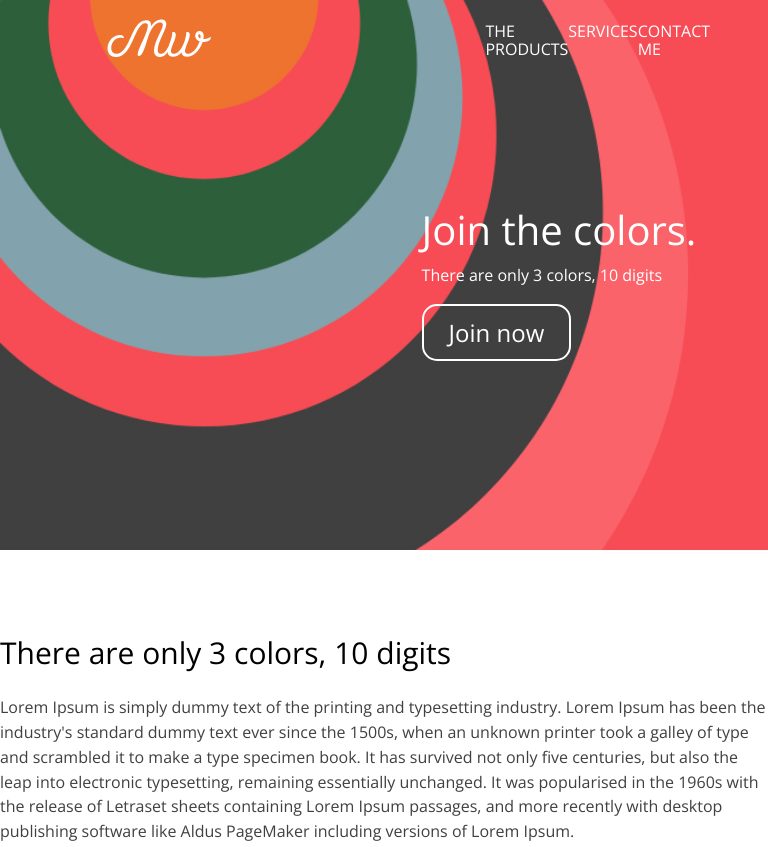
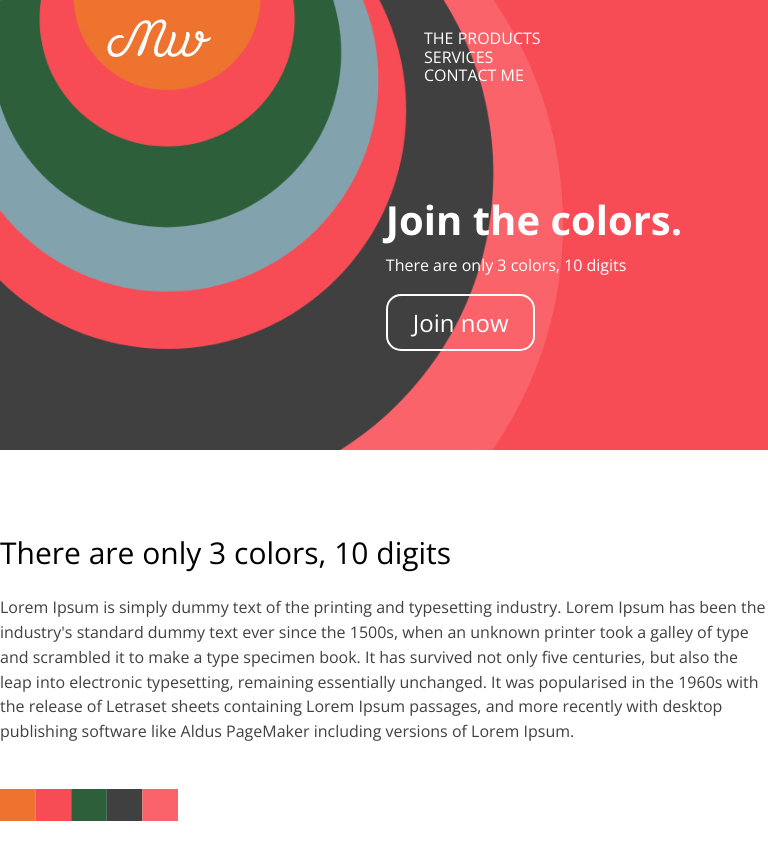
Before and after one commit to valeria-korobochka/color_project, a plain HTML site: page index.html in a window 768 px wide. Shown: the top 847 px of the page. Drawn offline with nearby package versions, Linux system fonts and the light colour scheme.

Commit message:
Add media.css

```diff
--- a/css/main.css
+++ b/css/main.css
@@ -1,3 +1,5 @@
+
+
 *, *:before, *:after {
     box-sizing: border-box;
 }
--- /dev/null
+++ b/css/media.css
@@ -0,0 +1,25 @@
+@media (min-device-width:768px) and (max-device-width : 1024px) {
+    .main {
+        min-height: 450px;
+    }
+    .header {
+
+    }
+    .menu {
+        width: 50%;
+    }
+    .menu ul {
+        flex-direction: column;
+        justify-content: space-between;
+        margin-top: 50px;
+    }
+    .main__info {
+        margin-top: 90px;
+        margin-left: 300px;
+    }
+    .main__title {
+        margin-bottom: 13px;
+        font-size: 40px;
+        font-weight: 700;
+    }
+}
--- a/index.html
+++ b/index.html
@@ -8,6 +8,7 @@
     <link href="https://fonts.googleapis.com/css?family=Open+Sans:300,400,700&display=swap" rel="stylesheet">
     <link rel="stylesheet" href="css/normalize.css">
     <link rel="stylesheet" href="css/main.css">
+    <link rel="stylesheet" href="css/media.css">
 </head>
 
 <body>
@@ -19,7 +20,7 @@
                 <img src="img/logo/Mw.png" alt="company_logo">
             </div>
 
-            <nav class="menu"> <!--блок-->
+            <nav class="menu">
                 <ul>
                     <li><a class="menu__link" href="#">The Products</a></li>
                     <li><a class="menu__link" href="#">Services</a></li>
```
